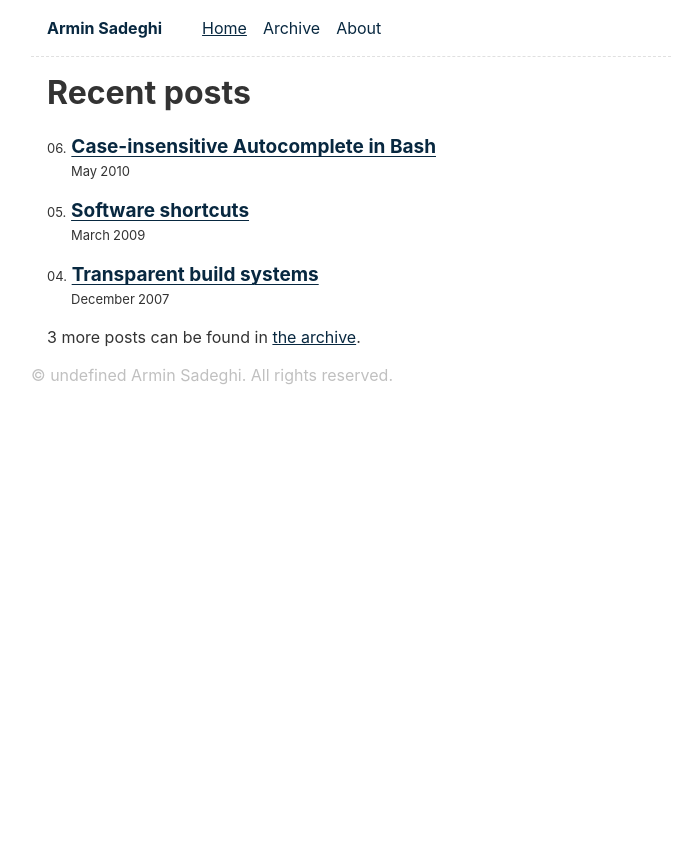
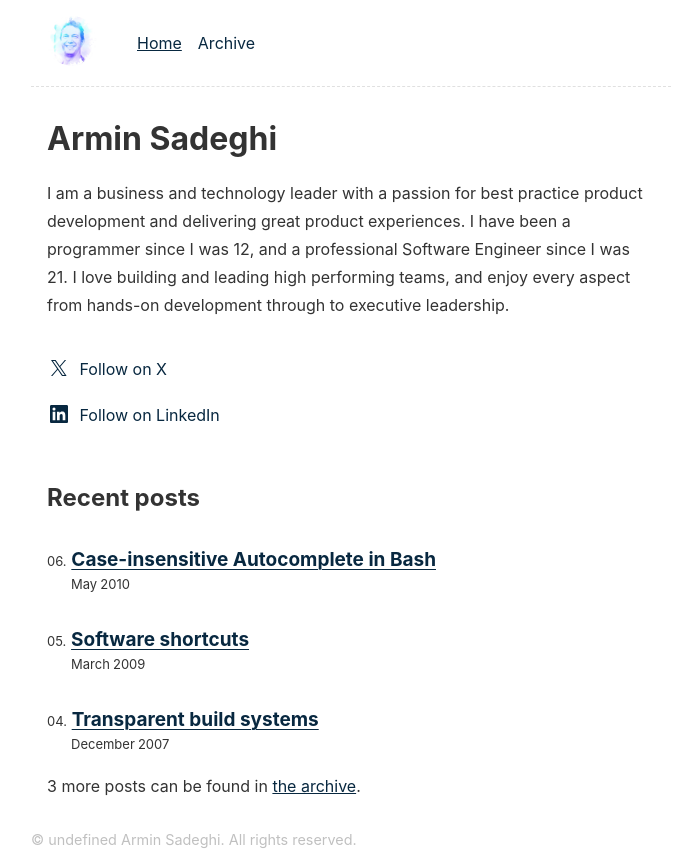
Before and after one commit to asadeghi/arminsadeghi.com, an Eleventy site: page content/index.njk in a window 1280 px wide. Shown: the whole page, without its empty margins (289-963 px from the left). Before the commit the page ends 800 px from the top, so only its background shows below. Built offline with nearby package versions, Linux system fonts and the light colour scheme; Eleventy itself is replaced by a stand-in of ours; files that its build step writes are made by us from their sources.

Commit message:
Add bio paragraph and social links.

```diff
--- a/_data/metadata.js
+++ b/_data/metadata.js
@@ -6,6 +6,6 @@ module.exports = {
   author: {
     name: "Armin Sadeghi",
     email: "",
-    url: "https://arminsadeghi.com/about/",
+    url: "https://arminsadeghi.com/",
   },
 };
--- a/_includes/layouts/base.njk
+++ b/_includes/layouts/base.njk
@@ -49,7 +49,17 @@
 		<a href="#skip" class="visually-hidden">Skip to main content</a>
 
 		<header>
-			<a href="/" class="home-link">{{ metadata.title }}</a>
+			<a href="/" class="home-link">
+				<img
+					src="/img/avatar.jpg"
+					alt="avatar"
+					loading="lazy"
+					decoding="async"
+					width="50"
+					height="50"
+					class="avatar"
+				/>
+			</a>
 
 			{#- Read more about `eleventy-navigation` at https://www.11ty.dev/docs/plugins/navigation/ #}
 			<nav>
--- a/content/about/index.md
+++ /dev/null
@@ -1,10 +0,0 @@
----
-layout: layouts/base.njk
-eleventyNavigation:
-    key: About
-    order: 3
----
-
-# About Me
-
-I am a person that writes stuff.
--- a/content/index.njk
+++ b/content/index.njk
@@ -5,9 +5,38 @@ eleventyNavigation:
   order: 1
 numberOfLatestPostsToShow: 3
 ---
+
+<h1>Armin Sadeghi</h1>
+<p>
+	I am a business and technology leader with a passion for best practice product development and
+	delivering great product experiences. I have been a programmer since I was 12, and a professional
+	Software Engineer since I was 21. I love building and leading high performing teams, and enjoy
+	every aspect from hands-on development through to executive leadership.
+</p>
+
+<ul role="list" class="socials">
+	<li class="social-link">
+		<a href="https://x.com/arminsadeghi">
+		<svg viewBox="0 0 24 24" aria-hidden="true">
+			<path d="M13.3174 10.7749L19.1457 4H17.7646L12.7039 9.88256L8.66193 4H4L10.1122 12.8955L4 20H5.38119L10.7254 13.7878L14.994 20H19.656L13.3171 10.7749H13.3174ZM11.4257 12.9738L10.8064 12.0881L5.87886 5.03974H8.00029L11.9769 10.728L12.5962 11.6137L17.7652 19.0075H15.6438L11.4257 12.9742V12.9738Z"></path>
+		</svg>
+		<span>Follow on X</span>
+		</a>
+	</li>
+	<li class="social-link">
+		<a href="https://www.linkedin.com/in/asadeghi/">
+		<svg viewBox="0 0 24 24" aria-hidden="true">
+			<path d="M18.335 18.339H15.67v-4.177c0-.996-.02-2.278-1.39-2.278-1.389 0-1.601 1.084-1.601 2.205v4.25h-2.666V9.75h2.56v1.17h.035c.358-.674 1.228-1.387 2.528-1.387 2.7 0 3.2 1.778 3.2 4.091v4.715zM7.003 8.575a1.546 1.546 0 01-1.548-1.549 1.548 1.548 0 111.547 1.549zm1.336 9.764H5.666V9.75H8.34v8.589zM19.67 3H4.329C3.593 3 3 3.58 3 4.297v15.406C3 20.42 3.594 21 4.328 21h15.338C20.4 21 21 20.42 21 19.703V4.297C21 3.58 20.4 3 19.666 3h.003z"></path>
+		</svg>
+		<span>Follow on LinkedIn</span>
+		</a>
+	</li>
+</ul>
+<br/>
+
 {% set postsCount = collections.posts | length %}
 {% set latestPostsCount = postsCount | min(numberOfLatestPostsToShow) %}
-<h1>Recent post{% if latestPostsCount != 1 %}s{% endif %}</h1>
+<h2>Recent post{% if latestPostsCount != 1 %}s{% endif %}</h2>
 
 {% set postslist = collections.posts | head(-1 * numberOfLatestPostsToShow) %}
 {% set postslistCounter = postsCount %}
--- a/public/css/index.css
+++ b/public/css/index.css
@@ -13,12 +13,15 @@
   --color-gray-50: #c0c0c0;
   --color-gray-90: #333;
 
+  --color-zink: #27272a;
+  --color-teal: #38b2ac;
+
   --background-color: #fff;
 
   --text-color: var(--color-gray-90);
   --text-color-link: #082840;
-  --text-color-link-active: #5f2b48;
-  --text-color-link-visited: #17050f;
+  --text-color-link-active: #38b2ac;
+  --text-color-link-visited: #082840;
 
   --syntax-tab-size: 2;
 }
@@ -32,7 +35,7 @@
     /* --text-color is assigned to --color-gray-_ above */
     --text-color-link: #1493fb;
     --text-color-link-active: #6969f7;
-    --text-color-link-visited: #a6a6f8;
+    --text-color-link-visited: #1493fb;
 
     --background-color: #15202b;
   }
@@ -73,11 +76,11 @@ p:last-child {
   margin-bottom: 0;
 }
 p {
-  line-height: 1.5;
+  line-height: 1.75rem;
 }
 
 li {
-  line-height: 1.5;
+  line-height: 1.5rem;
 }
 
 a[href] {
@@ -95,7 +98,7 @@ main {
   padding: 1rem;
 }
 main :first-child {
-  margin-top: 0;
+  margin-top: 1rem;
 }
 
 header {
@@ -283,4 +286,32 @@ h2 + .header-anchor {
 
 footer {
   color: var(--color-gray-50);
+  font-size: 0.9em;
+  margin-top: 1em;
+  margin-bottom: 1em;
 }
+
+.socials {
+  padding: 0;
+}
+.social-link {
+  list-style-type: none;
+}
+.social-link a {
+  text-decoration: none;
+}
+.social-link svg {
+  width: 24px;
+  height: 24px;
+  margin-right: 4px;
+  position: relative;
+  top: 0.3em;
+  fill: var(--text-color-link);
+}
+.social-link a[href]:hover svg {
+  fill: var(--text-color-link-active);
+}
+
+.avatar {
+  border-radius: 50%;
+}
```
